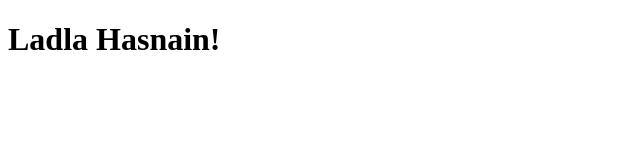
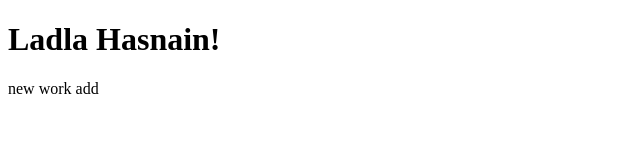
Before and after one commit to Hasnain-KH/Joint-project, a plain HTML site: page index.html in a window 1280 px wide. Shown: the whole page, without its empty margins (0-640 px from the left). Drawn offline with Linux system fonts and the light colour scheme.

Commit message:
new work added

```diff
--- a/index.html
+++ b/index.html
@@ -7,5 +7,6 @@
 </head>
 <body>
     <h1>Ladla Hasnain!</h1>
+    <p>new work add</p>
 </body>
 </html>
```
